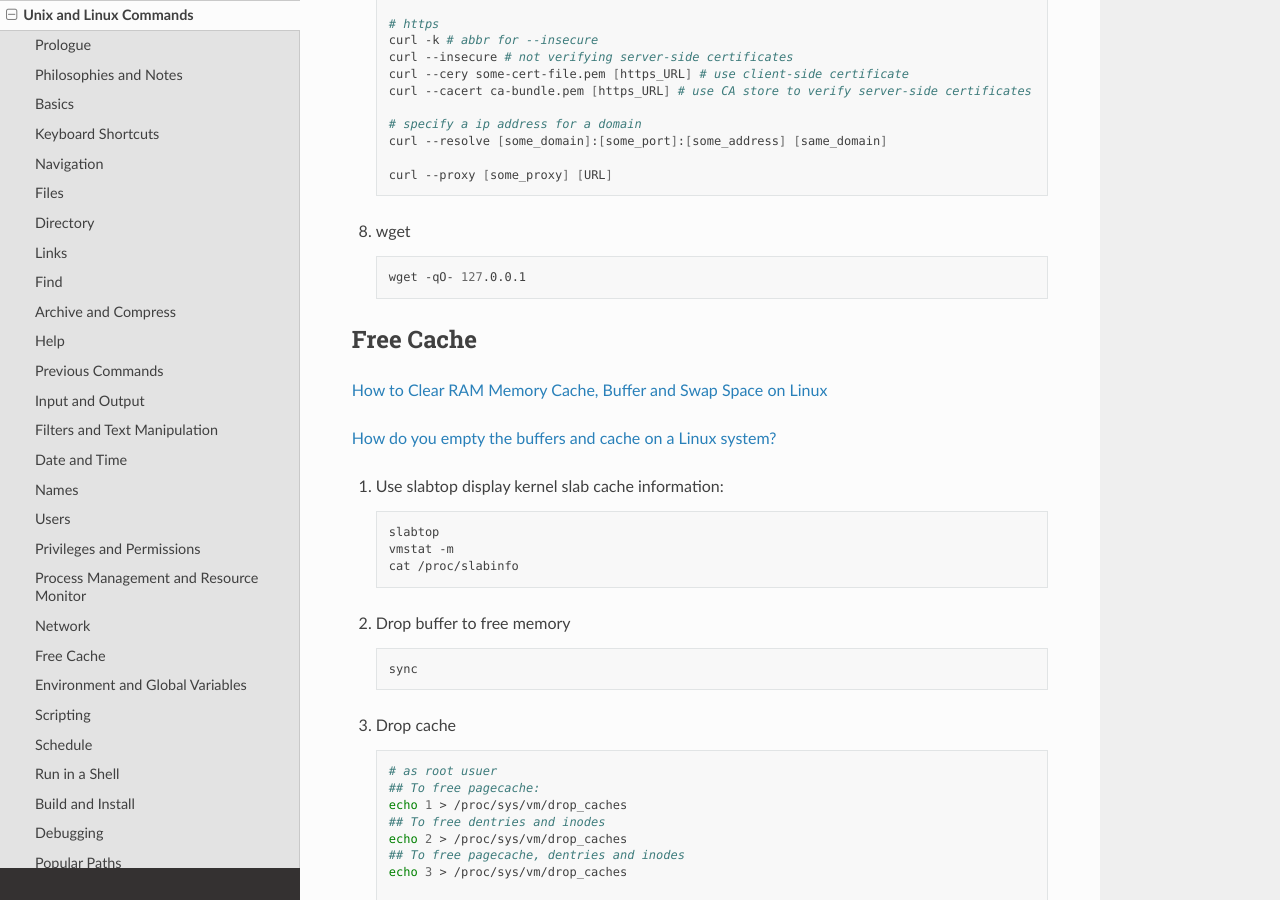
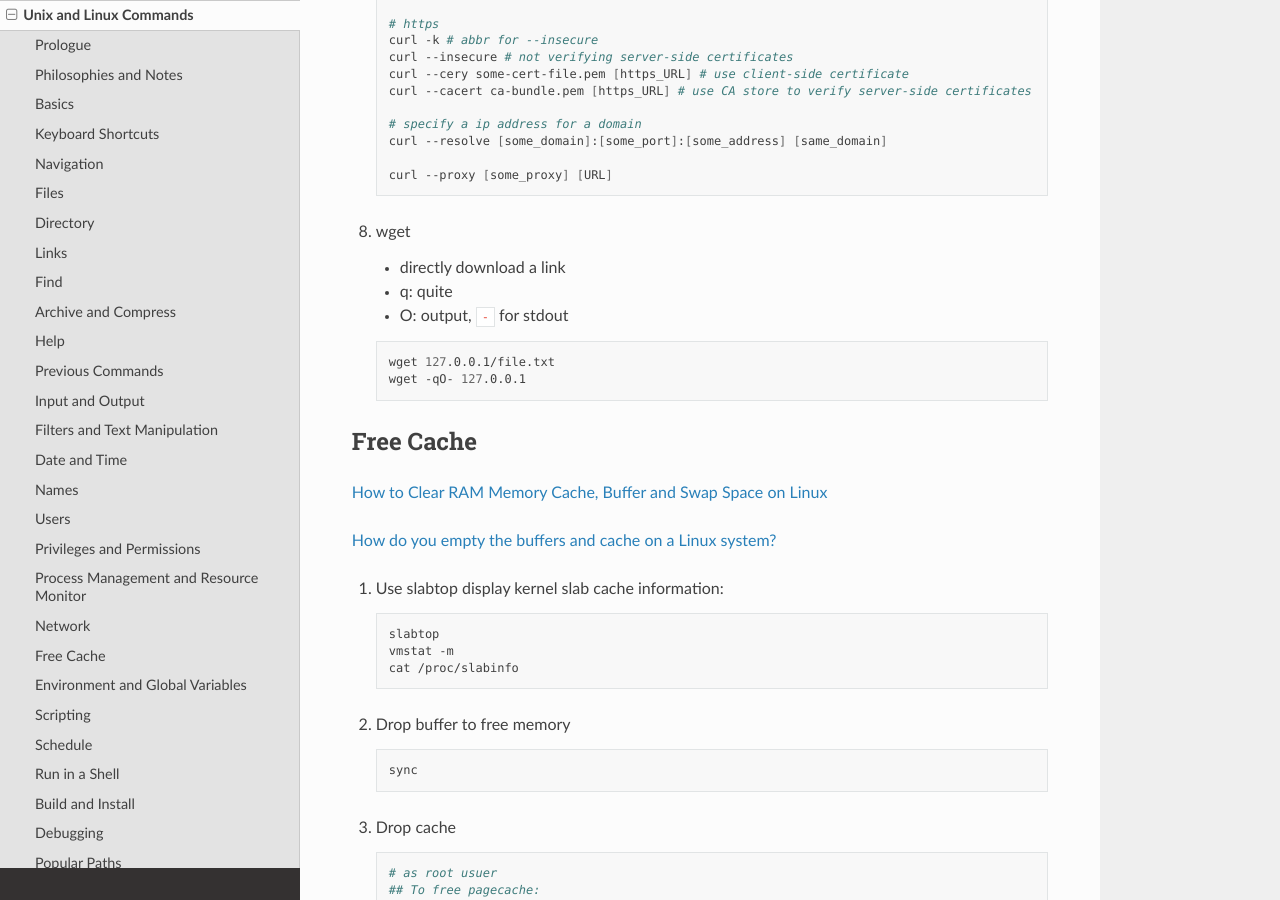
Before and after one commit to snowme34/snowme34.com, a Sphinx documentation site: the page built from docs/source/reference/commands/unix-and-linux-commands.md, in a window 1280 px wide and 900 px high, scrolled down 25384 px. Built offline with Sphinx 7.4.7 and the Read the Docs theme 2.0.0, drawn with Linux system fonts in a browser that asks for light colours.

Commit message:
docs: cmds: add wget

````diff
--- a/docs/source/reference/commands/unix-and-linux-commands.md
+++ b/docs/source/reference/commands/unix-and-linux-commands.md
@@ -1361,7 +1361,12 @@ The event reference (!) is mainly used in scripts?
 
 8. wget
 
-    ```bash
+    * directly download a link
+    * q: quite
+    * O: output, `-` for stdout
+
+    ```bash
+    wget 127.0.0.1/file.txt
     wget -qO- 127.0.0.1
     ```
 
````
